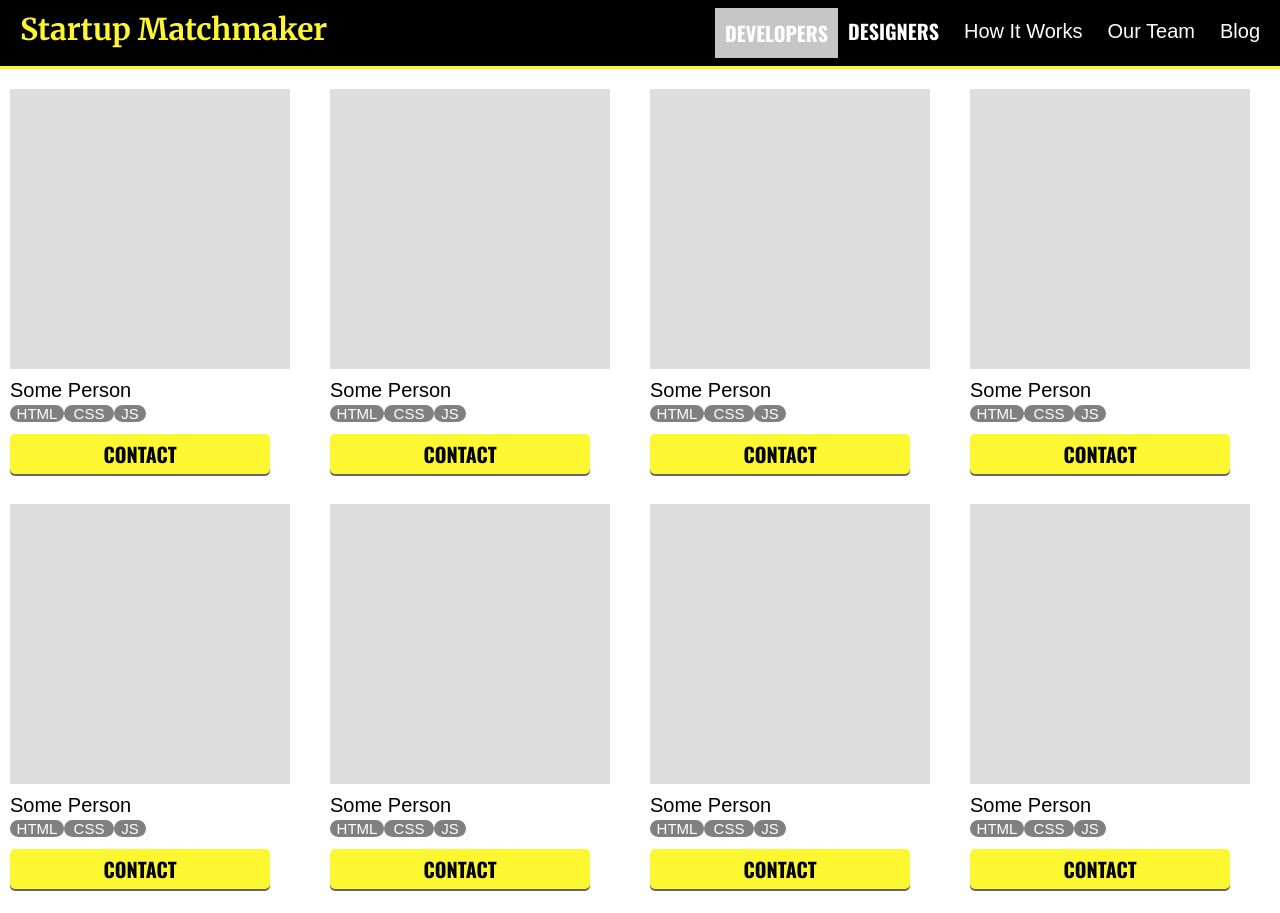
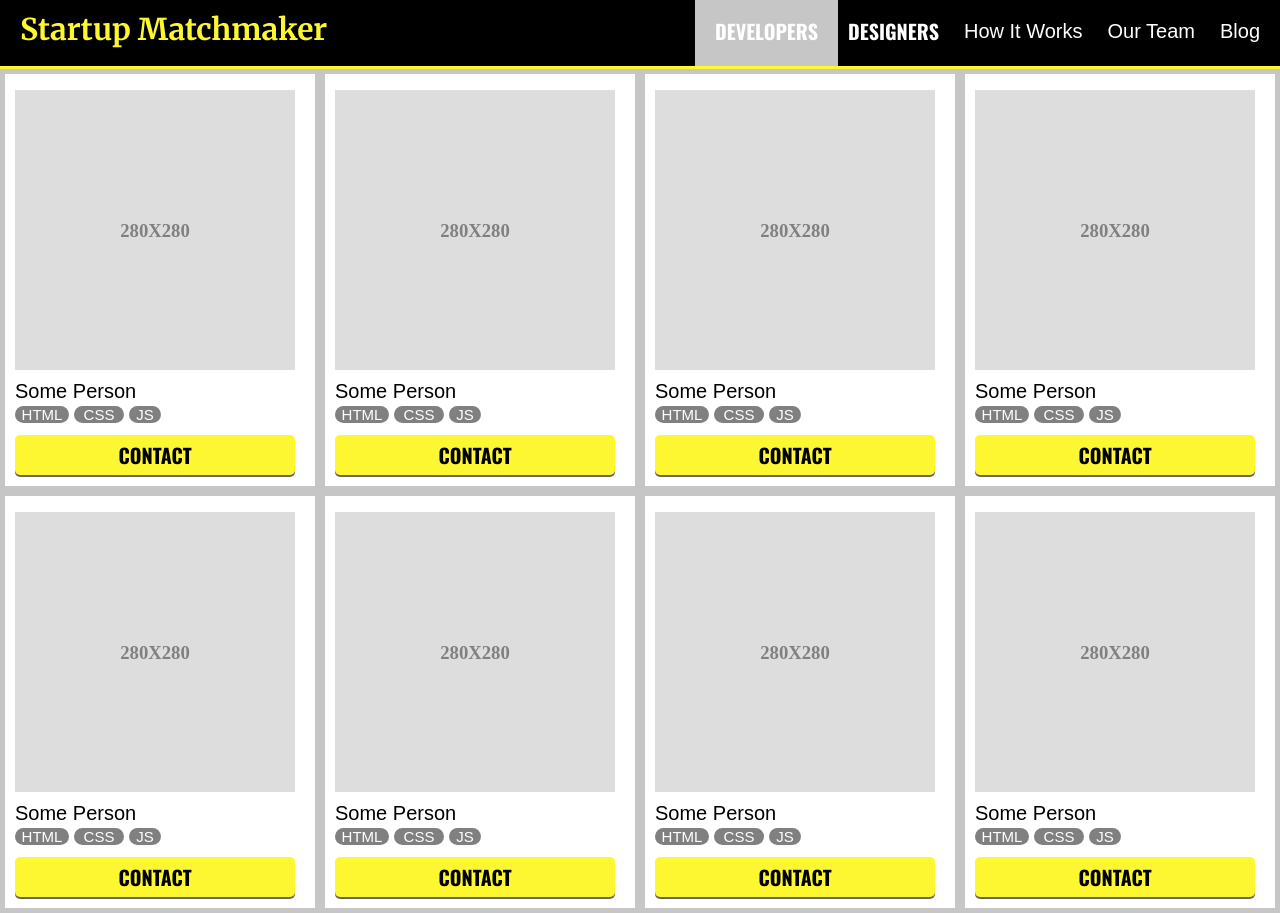
Before and after one commit to sdpernick/startup-matchmaker, a plain HTML site: page developers.html in a window 1280 px wide. Drawn offline with nearby package versions, Linux system fonts and the light colour scheme.

Commit message:
changes based on feedback

```diff
--- /dev/null
+++ b/css/style-blog.css
@@ -0,0 +1,81 @@
+* {
+	margin: 0;
+	padding: 0;
+	-moz-box-sizing: border-box; /* Firexfox */
+    -webkit-box-sizing: border-box; /* Safari/Chrome/iOS/Android */
+    box-sizing: border-box; /* IE */
+}
+
+.clearfix:after {
+  content: ".";
+  display: block;
+  clear: both;
+  visibility: hidden;
+  line-height: 0;
+  height: 0;
+}
+
+
+.logo {
+  font-size: 30px;
+  font-family: 'Merriweather', Serif;
+  font-weight: 700;
+  color: #fdf731;
+  text-decoration: none;
+  float: left;
+  padding-left: 20px;
+  padding-top: 10px;
+}
+
+header {
+  background-color: black;
+  overflow: hidden;
+  border-bottom: solid 3px #fdf731;
+}
+
+.navigation {
+  float: right;
+}
+
+ul {
+  list-style: none;
+}
+
+.nav {
+    font-size: 20px;
+    font-weight: 400;
+    font-family: 'Source Sans', Sans-Serif;
+    float: left;
+    color: white;
+    padding: 20px 20px 20px 5px;
+}
+
+.nav1 {
+    font-weight: 700;
+    font-family: 'Oswald', Sans-Serif;
+    text-transform: uppercase;
+    padding-top: 16px;
+    margin-left: 5px;
+}
+
+.nav5 {
+    padding: 20px 20px 22px;
+    margin-left: 5px;
+    margin-right: 20px;
+    background-color: #c6c6c6;
+}
+
+li.nav a:link, li.nav a:visited {
+  color: white;
+  text-decoration: none;
+}
+
+li.nav1 a:link, li.nav1 a:visited {
+  color: white;
+  text-decoration: none;
+}
+
+li.nav a:hover {
+  background-color: #c6c6c6;
+  padding: 22px;
+}
--- /dev/null
+++ b/css/style-designers.css
@@ -0,0 +1,80 @@
+* {
+	margin: 0;
+	padding: 0;
+	-moz-box-sizing: border-box; /* Firexfox */
+    -webkit-box-sizing: border-box; /* Safari/Chrome/iOS/Android */
+    box-sizing: border-box; /* IE */
+}
+
+.clearfix:after {
+  content: ".";
+  display: block;
+  clear: both;
+  visibility: hidden;
+  line-height: 0;
+  height: 0;
+}
+
+
+.logo {
+  font-size: 30px;
+  font-family: 'Merriweather', Serif;
+  font-weight: 700;
+  color: #fdf731;
+  text-decoration: none;
+  float: left;
+  padding-left: 20px;
+  padding-top: 10px;
+}
+
+header {
+  background-color: black;
+  overflow: hidden;
+  border-bottom: solid 3px #fdf731;
+}
+
+.navigation {
+  float: right;
+}
+
+ul {
+  list-style: none;
+}
+
+.nav {
+    font-size: 20px;
+    font-weight: 400;
+    font-family: 'Source Sans', Sans-Serif;
+    float: left;
+    color: white;
+    padding: 20px 20px 20px 5px;
+}
+
+.nav1 {
+    font-weight: 700;
+    font-family: 'Oswald', Sans-Serif;
+    text-transform: uppercase;
+    padding-top: 16px;
+    margin-right: 5px;
+}
+
+.nav2 {
+    font-weight: 700;
+    font-family: 'Oswald', Sans-Serif;
+    text-transform: uppercase;
+    padding-top: 16px;
+    padding-left: 20px;
+    margin-left: 5px;
+    margin-right: 20px;
+    background-color: #c6c6c6;
+}
+
+li.nav a:link, li.nav a:visited {
+  color: white;
+  text-decoration: none;
+}
+
+li.nav a:hover {
+  background-color: #c6c6c6;
+  padding: 22px;
+}
--- a/css/style-developers.css
+++ b/css/style-developers.css
@@ -33,6 +33,10 @@ header {
   border-bottom: solid 3px #fdf731;
 }
 
+.navigation {
+  float: right;
+}
+
 ul {
   list-style: none;
 }
@@ -41,7 +45,7 @@ ul {
     font-size: 20px;
     font-weight: 400;
     font-family: 'Source Sans', Sans-Serif;
-    float: right;
+    float: left;
     color: white;
     padding: 20px 20px 20px 5px;
 }
@@ -51,14 +55,16 @@ ul {
     font-family: 'Oswald', Sans-Serif;
     text-transform: uppercase;
     padding-top: 16px;
-    margin-left: 5px;
+    padding-left: 20px;
+    background-color: #c6c6c6;
 }
 
 .nav2 {
     font-weight: 700;
     font-family: 'Oswald', Sans-Serif;
     text-transform: uppercase;
-    margin-top: 8px;
+    padding-top: 16px;
+    margin-left: 5px;
 }
 
 li.nav a:link, li.nav a:visited {
@@ -66,56 +72,31 @@ li.nav a:link, li.nav a:visited {
   text-decoration: none;
 }
 
-li.nav1 a:link, li.nav1 a:visited {
-  color: white;
-  text-decoration: none;
+li.nav a:hover {
+  background-color: #c6c6c6;
+  padding: 22px;
 }
 
-li.nav a:hover {
+#main {
+  overflow: hidden;
   background-color: #c6c6c6;
-  padding: 10px;
 }
 
-li.nav2 {
-  background-color: #c6c6c6;
-  padding: 10px;
+.inner-wrapper {
+  background-color: white;
+  padding: 16px 100px 80px 10px;
 }
 
+#column {
+  width: 25%;
+  padding: 5px;
+  float: left;
+}
 
-.innerbox {
+.top-box {
   width: 280px;
   height: 280px;
   background-color: #ddd;
-}
-
-.inner-wrapper {
-  width: 100%
-  height: 100%;
-
-}
-
-#leftcol {
-  width: 25%;
-  padding: 20px 10px 10px 10px;
-  float: left;
-}
-
-#middlecol{
-  width: 25%;
-  padding: 20px 10px 10px 10px;
-  float: left;
-}
-
-#middlecol1 {
-  width: 25%;
-  padding: 20px 10px 10px 10px;
-  float: left;
-}
-
-#rightcol {
-  width: 25%;
-  padding: 20px 10px 10px 10px;
-  float: left;
 }
 
 .some {
@@ -137,6 +118,7 @@ li.nav2 {
    width: 54px;
    text-align: center;
    float: left;
+   margin-right: 5px;
 }
 
 .css {
@@ -150,6 +132,7 @@ li.nav2 {
   width: 50px;
   text-align: center;
   float: left;
+  margin-right: 5px;
  }
 
 .js {
@@ -177,6 +160,12 @@ li.nav2 {
   padding: 5px;
   border-radius: 5px;
   box-shadow: 0px 2px 0px #666;
-  width: 260px;
+  width: 280px;
   float: left;
 }
+
+.number {
+  color: grey;
+  text-align: center;
+  padding-top: 130px;
+}
--- /dev/null
+++ b/css/style-how it works.css
@@ -0,0 +1,81 @@
+* {
+  margin: 0;
+  padding: 0;
+  -moz-box-sizing: border-box; /* Firexfox */
+    -webkit-box-sizing: border-box; /* Safari/Chrome/iOS/Android */
+    box-sizing: border-box; /* IE */
+}
+
+.clearfix:after {
+  content: ".";
+  display: block;
+  clear: both;
+  visibility: hidden;
+  line-height: 0;
+  height: 0;
+}
+
+
+.logo {
+  font-size: 30px;
+  font-family: 'Merriweather', Serif;
+  font-weight: 700;
+  color: #fdf731;
+  text-decoration: none;
+  float: left;
+  padding-left: 20px;
+  padding-top: 10px;
+}
+
+header {
+  background-color: black;
+  overflow: hidden;
+  border-bottom: solid 3px #fdf731;
+}
+
+.navigation {
+  float: right;
+}
+
+ul {
+  list-style: none;
+}
+
+.nav {
+    font-size: 20px;
+    font-weight: 400;
+    font-family: 'Source Sans', Sans-Serif;
+    float: left;
+    color: white;
+    padding: 20px 20px 20px 5px;
+}
+
+.nav1 {
+    font-weight: 700;
+    font-family: 'Oswald', Sans-Serif;
+    text-transform: uppercase;
+    padding-top: 16px;
+    margin-left: 5px;
+}
+
+.nav3 {
+    padding: 18px 10px 26px 10px;
+    margin-left: 5px;
+    margin-right: 20px;
+    background-color: #c6c6c6;
+}
+
+li.nav a:link, li.nav a:visited {
+  color: white;
+  text-decoration: none;
+}
+
+li.nav1 a:link, li.nav1 a:visited {
+  color: white;
+  text-decoration: none;
+}
+
+li.nav a:hover {
+  background-color: #c6c6c6;
+  padding: 22px;
+}
--- a/css/style.css
+++ b/css/style.css
@@ -25,28 +25,28 @@
 	float: left;
 }
 
-
 header {
 	background-color: black;
 	overflow: hidden;
 	border-bottom: solid 3px #fdf731;
 }
 
+.navigation {
+	padding: 10px 10px 10px 10px;
+	float: right;
+}
+
 ul {
 	list-style: none;
-}
-
-.navigation {
-	padding: 10px 10px 10px 10px;
 }
 
 .nav {
     font-size: 20px;
     font-weight: 400;
     font-family: 'Source Sans', Sans-Serif;
-    float: right;
 	color: white;
 	padding: 10px 10px 10px 10px;
+	float: left;
 }
 
 .nav1 {
@@ -68,7 +68,7 @@ li.nav1 a:link, li.nav1 a:visited {
 
 li.nav a:hover {
 	background-color: #c6c6c6;
-	padding: 10px;
+	padding: 24px;
 }
 
 .brains {
@@ -149,21 +149,13 @@ li.nav a:hover {
 	margin: 20px 0px 20px;
 }
 
-#find {
-	float: left;
-	width: 33.33%;
-	padding: 20px 40px 40px;
-	border-right: solid 1px #c6c6c6;
-	margin: 20px 0px 20px;
-}
-
 #designer {
 	float: left;
 	width: 33.33%;
 	padding: 40px;
 }
 
-.create1 {
+h3 {
 	font-family: 'Merriweather', Serif;
 	font-size: 25px;
 	font-weight: 700;
@@ -190,54 +182,7 @@ li.nav a:hover {
 	box-shadow: 0px 2px 0px #666;
 }
 
-.find1 {
-	font-family: 'Merriweather', Serif;
-	font-size: 25px;
-	font-weight: 700;
-	padding-bottom: 10px;
-}
-
-.find2 {
-	font-family: 'Source Sans', Sans-Serif;
-	font-size: 18px;
-	font-weight: 300;
-	padding-bottom: 40px;
-}
-
-#find3 {
-	text-transform: uppercase;
-	background-color: #c6c6c6;
-	border: 0;
-	width: 280px;
-	padding: 10px;
-	font-family: 'Oswald', Sans-Serif;
-	font-size: 20px;
-	font-weight: 700;
-	border-radius: 5px;
-	box-shadow: 0px 2px 0px #666;
-}
-
-.designer1 {
-	font-family: 'Merriweather', Serif;
-	font-size: 25px;
-	font-weight: 700;
-	padding-bottom: 10px;
-}
-
-#designer3 {
-	text-transform: uppercase;
-	background-color: #c6c6c6;
-	border: 0;
-	width: 280px;
-	padding: 10px;
-	font-family: 'Oswald', Sans-Serif;
-	font-size: 20px;
-	font-weight: 700;
-	border-radius: 5px;
-	box-shadow: 0px 2px 0px #666;
-}
-
-h3 {
+h4 {
 	background-color: black;
 	color: white;
 	padding-top: 40px;
--- a/developers.html
+++ b/developers.html
@@ -15,11 +15,11 @@
 
        <nav class="navigation">
            <ul>
+              <li class="nav nav1"><a href="developers.html">Developers</a></li>
+              <li class="nav nav2"><a href="designer.html">Designers</a></li>
+              <li class="nav"><a href="how it works.html">How It Works</a></li>
+              <li class="nav"><a href="our team.html">Our Team</a></li>
               <li class="nav"><a href="blog.html">Blog</a></li>
-              <li class="nav"><a href="our team.html">Our Team</a></li>
-              <li class="nav"><a href="how it works.html">How It Works</a></li>
-              <li class="nav nav1"><a href="designer.html">Designers</a></li>
-              <li class="nav nav2"><a href="developers.html">Developers</a></li>
            </ul>
        </nav>
   </header>
@@ -27,96 +27,128 @@
   <section id="main">
 
 
-        <div id="leftcol">
-             <section class="innerbox">
-                 <div class="inner-wrapper"></div>
-             </section>
+        <div id="column">
+             <div class="inner-wrapper">
+                <div class="top-box">
+                    <h3 class="number">280X280</h3>
+                </div>
+                <div class="btm-box">
                  <h2 class="some">Some Person</h2>
                    <h3 class="html">html</h3>
                    <h3 class="css">css</h3>
                    <h3 class="js">js</h3>
                     <button class="contact">Contact</button>
                 </div>
+             </div>
+        </div>
 
-          <div id="middlecol">
-              <section class="innerbox">
-                 <div class="inner-wrapper"></div>
-             </section>
+          <div id="column">
+             <div class="inner-wrapper">
+                <div class="top-box">
+                    <h3 class="number">280X280</h3>
+                </div>
+                <div class="btm-box">
                  <h2 class="some">Some Person</h2>
                    <h3 class="html">html</h3>
                    <h3 class="css">css</h3>
                    <h3 class="js">js</h3>
                     <button class="contact">Contact</button>
                 </div>
+             </div>
+        </div>
 
-        <div id="middlecol1">
-               <section class="innerbox">
-                 <div class="inner-wrapper"></div>
-              </section>
+        <div id="column">
+             <div class="inner-wrapper">
+                <div class="top-box">
+                    <h3 class="number">280X280</h3>
+                </div>
+                <div class="btm-box">
                  <h2 class="some">Some Person</h2>
                    <h3 class="html">html</h3>
                    <h3 class="css">css</h3>
                    <h3 class="js">js</h3>
                     <button class="contact">Contact</button>
                 </div>
+             </div>
+        </div>
 
 
-        <div id="rightcol">
-              <section class="innerbox">
-                 <div class="inner-wrapper"></div>
-              </section>
+        <div id="column">
+             <div class="inner-wrapper">
+                <div class="top-box">
+                    <h3 class="number">280X280</h3>
+                </div>
+                <div class="btm-box">
                  <h2 class="some">Some Person</h2>
                    <h3 class="html">html</h3>
                    <h3 class="css">css</h3>
                    <h3 class="js">js</h3>
                     <button class="contact">Contact</button>
                 </div>
+             </div>
+        </div>
 
 
-         <div id="leftcol">
-              <section class="innerbox">
-                 <div class="inner-wrapper"></div>
-              </section>
+         <div id="column">
+             <div class="inner-wrapper">
+                <div class="top-box">
+                    <h3 class="number">280X280</h3>
+                </div>
+                <div class="btm-box">
                  <h2 class="some">Some Person</h2>
                    <h3 class="html">html</h3>
                    <h3 class="css">css</h3>
                    <h3 class="js">js</h3>
                     <button class="contact">Contact</button>
                 </div>
+             </div>
+        </div>
 
-        <div id="middlecol">
-              <section class="innerbox">
-                 <div class="inner-wrapper"></div>
-              </section>
+       <div id="column">
+             <div class="inner-wrapper">
+                <div class="top-box">
+                    <h3 class="number">280X280</h3>
+                </div>
+                <div class="btm-box">
                  <h2 class="some">Some Person</h2>
                    <h3 class="html">html</h3>
                    <h3 class="css">css</h3>
                    <h3 class="js">js</h3>
                     <button class="contact">Contact</button>
                 </div>
+             </div>
+        </div>
 
-        <div id="middlecol1">
-               <section class="innerbox">
-                 <div class="inner-wrapper"></div>
-              </section>
+        <div id="column">
+             <div class="inner-wrapper">
+                <div class="top-box">
+                    <h3 class="number">280X280</h3>
+                </div>
+                <div class="btm-box">
                  <h2 class="some">Some Person</h2>
                    <h3 class="html">html</h3>
                    <h3 class="css">css</h3>
                    <h3 class="js">js</h3>
                     <button class="contact">Contact</button>
                 </div>
+             </div>
+        </div>
 
 
-        <div id="rightcol">
-              <section class="innerbox">
-                 <div class="inner-wrapper"></div>
-              </section>
+      <div id="column">
+             <div class="inner-wrapper">
+                <div class="top-box">
+                    <h3 class="number">280X280</h3>
+                </div>
+                <div class="btm-box">
                  <h2 class="some">Some Person</h2>
                    <h3 class="html">html</h3>
                    <h3 class="css">css</h3>
                    <h3 class="js">js</h3>
                     <button class="contact">Contact</button>
                 </div>
+             </div>
+        </div>
 
 </section>
 
--- /dev/null
+++ b/js/main.js
@@ -0,0 +1,3 @@
+document.getElementById("create3").onclick = function(){
+	window.alert("We're not taking sign ups yet.");
+}
```
Also changed, not shown: blog.html (+26 -0 lines), css/style-our team.css (added, +81 -0 lines), designer.html (+26 -0 lines), how it works.html (+26 -0 lines), index.html (+14 -14 lines), our team.html (+26 -0 lines). Lines whose indentation alone changed are shown as unchanged.
